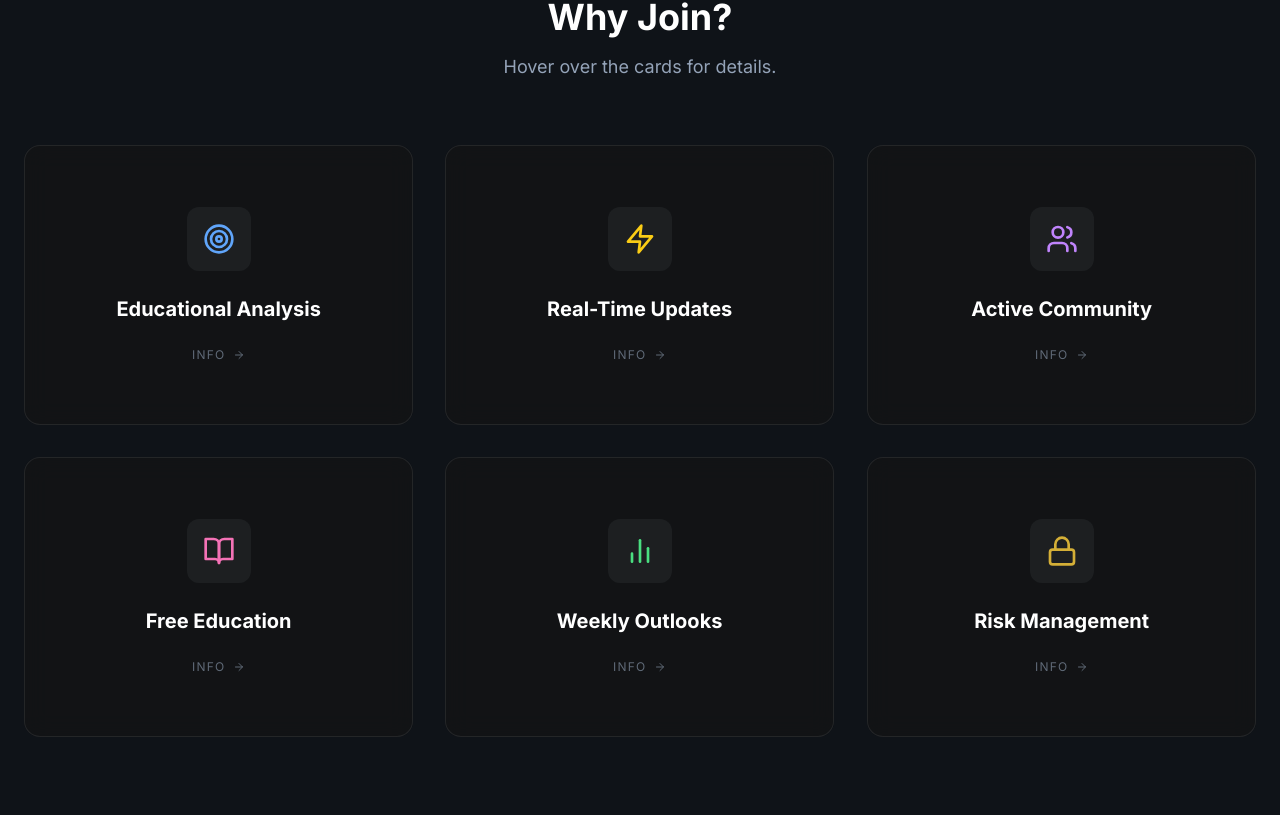
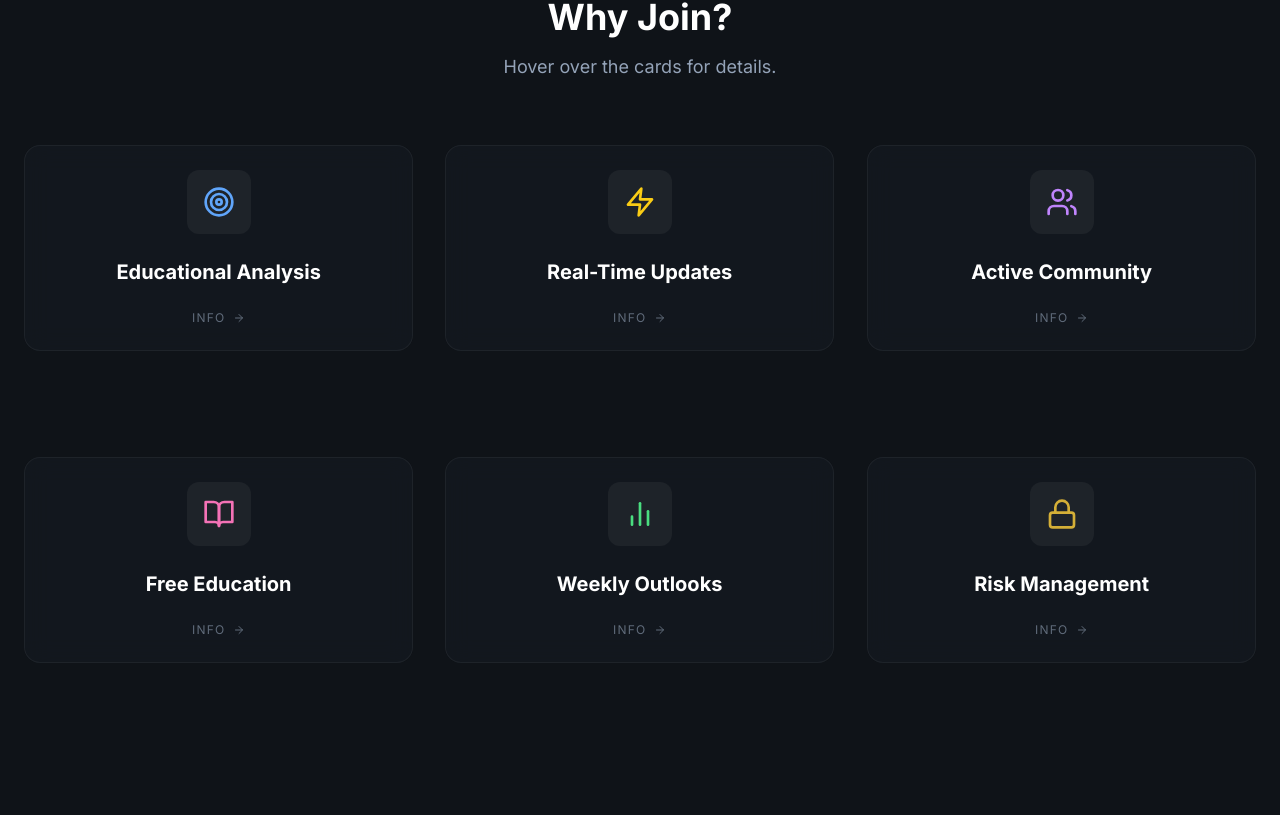
Before and after one commit to MartinDojcinoski18/KoKoFxRoom, a React (Vite) app: page / in a window 1280 px wide. Shown: the part 8645-9460 px from the top of the page. Built offline with nearby package versions, Linux system fonts and the light colour scheme; no server answers.

Commit message:
refactor: Move CSS to Tailwind CSS file
Extracts custom CSS for glass panels, flip cards, and scrollbars from inline styles in `index.html` into the `index.css` file, utilizing Tailwind CSS directives for better maintainability and separation of concerns.

```diff
--- a/index.css
+++ b/index.css
@@ -2,58 +2,35 @@
 @tailwind components;
 @tailwind utilities;
 
+@layer utilities {
+  .glass-panel {
+    @apply bg-[#151A21]/70 backdrop-blur-md border border-white/5;
+  }
+  .perspective-1000 {
+    perspective: 1200px;
+  }
+  .flip-card-inner {
+    transform-style: preserve-3d;
+    transition: transform 0.8s;
+  }
+  .group:hover .flip-card-inner {
+    transform: rotateY(180deg);
+  }
+  .flip-card-front, .flip-card-back {
+    backface-visibility: hidden;
+  }
+  .flip-card-back {
+    transform: rotateY(180deg);
+  }
+}
+
 body {
-  background-color: #050505; /* Darker black */
+  background-color: #050505;
   color: #E0E6ED;
+  font-family: 'Inter', sans-serif;
   -webkit-font-smoothing: antialiased;
   -moz-osx-font-smoothing: grayscale;
   font-feature-settings: "cv11", "ss01";
-}
-
-.glass-panel {
-  background: rgba(20, 20, 20, 0.6);
-  backdrop-filter: blur(12px);
-  border: 1px solid rgba(255, 255, 255, 0.08);
-}
-
-/* Robust Flip Card CSS */
-.perspective-1000 {
-  perspective: 1200px;
-}
-
-.flip-card-inner {
-  position: relative;
-  width: 100%;
-  height: 100%;
-  text-align: center;
-  transition: transform 0.8s cubic-bezier(0.175, 0.885, 0.32, 1.275);
-  transform-style: preserve-3d;
-  -webkit-transform-style: preserve-3d;
-}
-
-.group:hover .flip-card-inner,
-.group:active .flip-card-inner {
-  transform: rotateY(180deg);
-}
-
-.flip-card-front,
-.flip-card-back {
-  position: absolute;
-  width: 100%;
-  height: 100%;
-  -webkit-backface-visibility: hidden;
-  backface-visibility: hidden;
-  top: 0;
-  left: 0;
-}
-
-.flip-card-back {
-  transform: rotateY(180deg);
-}
-
-/* Smooth Scrolling */
-html {
-  scroll-behavior: smooth;
 }
 
 /* Hide Default Cursor ONLY on Desktop */
@@ -63,7 +40,7 @@ html {
   }
 }
 
-/* Minimal Scrollbar */
+/* Scrollbar */
 ::-webkit-scrollbar {
   width: 6px;
 }
@@ -71,7 +48,7 @@ html {
   background: #050505;
 }
 ::-webkit-scrollbar-thumb {
-  background: #222;
+  background: #333;
   border-radius: 3px;
 }
 ::-webkit-scrollbar-thumb:hover {
--- a/index.html
+++ b/index.html
@@ -49,52 +49,6 @@
       }
     </script>
 
-    <!-- Custom CSS for Scrollbar & Utilities -->
-    <style type="text/tailwindcss">
-      @layer utilities {
-        .glass-panel {
-          @apply bg-[#151A21]/70 backdrop-blur-md border border-white/5;
-        }
-        .perspective-1000 {
-          perspective: 1200px;
-        }
-        .flip-card-inner {
-          transform-style: preserve-3d;
-          transition: transform 0.8s;
-        }
-        .group:hover .flip-card-inner {
-          transform: rotateY(180deg);
-        }
-        .flip-card-front, .flip-card-back {
-          backface-visibility: hidden;
-        }
-        .flip-card-back {
-          transform: rotateY(180deg);
-        }
-      }
-
-      body {
-        background-color: #050505;
-        color: #E0E6ED;
-        font-family: 'Inter', sans-serif;
-      }
-
-      /* Scrollbar */
-      ::-webkit-scrollbar {
-        width: 6px;
-      }
-      ::-webkit-scrollbar-track {
-        background: #050505;
-      }
-      ::-webkit-scrollbar-thumb {
-        background: #333;
-        border-radius: 3px;
-      }
-      ::-webkit-scrollbar-thumb:hover {
-        background: #D4AF37;
-      }
-    </style>
-
     <link href="https://fonts.googleapis.com/css2?family=Inter:wght@300;400;600;700;900&display=swap" rel="stylesheet">
   <script type="importmap">
 {
```
